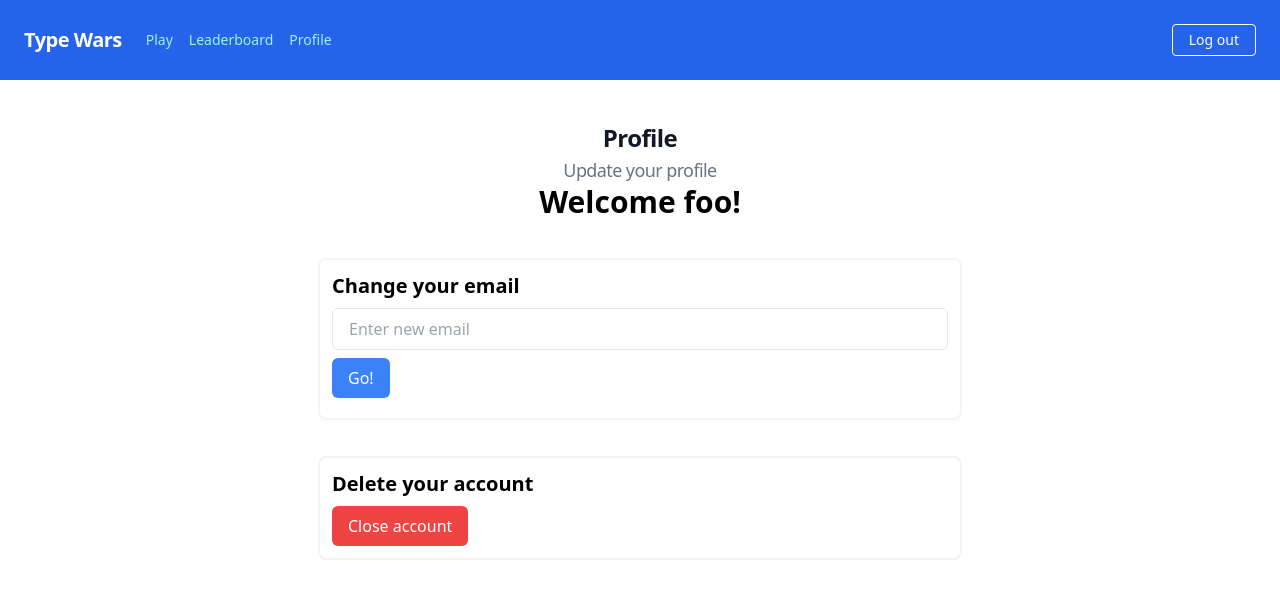
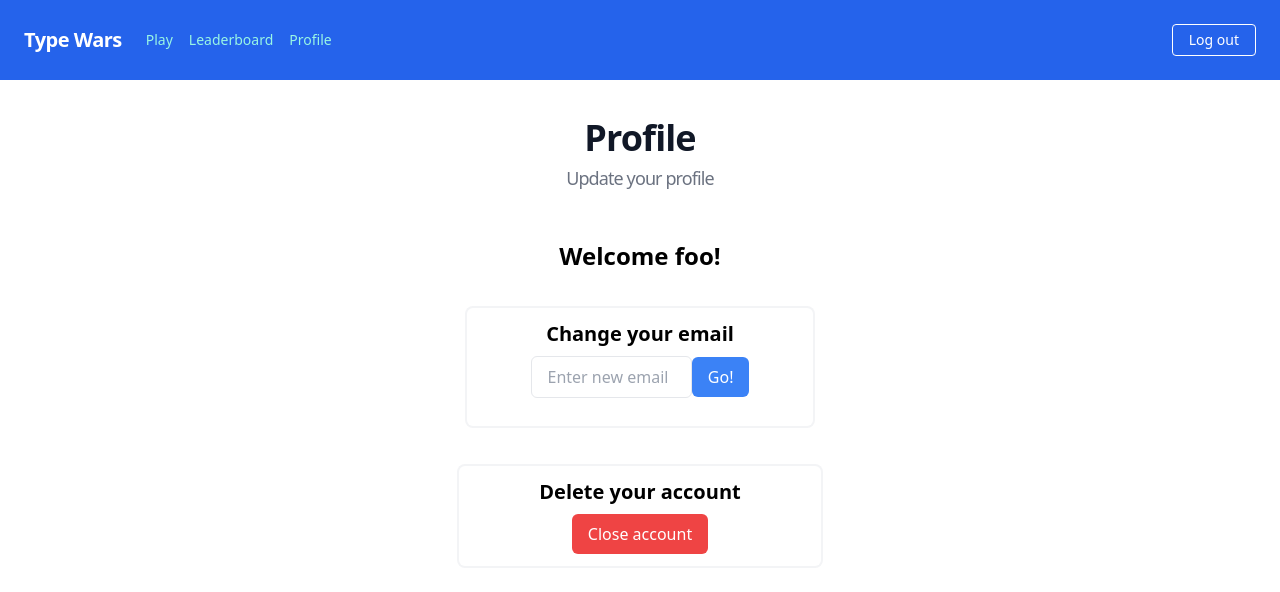
Before and after one commit to jacokyle01/type-wars, a React (Vite) app in the folder frontend/: page / in a window 1280 px wide. Both pictures are taken after a click on the element "Profile". Shown: the top 592 px of the page. Built offline with nearby package versions, Linux system fonts and the light colour scheme.

Commit message:
adjust size of entry boxes

```diff
--- a/frontend/src/components/Profile.tsx
+++ b/frontend/src/components/Profile.tsx
@@ -33,20 +33,21 @@ export const Profile: React.FC<ProfileProps> = ({ user, setView }) => {
   };
 
   return (
-    <>
-      <div className="mt-10 text-center text-2xl font-bold leading-9 tracking-tight text-gray-900">
+    <div id="main-wrap" className="text-center whitespace-nowrap">
+      <div className="mt-10 text-center text-4xl font-bold leading-9 tracking-tight text-gray-900 my-10">
         Profile
-        <div className="text-gray-500 text-lg font-normal">Update your profile</div>
+        <div className="text-gray-500 text-lg font-normal py-2">Update your profile</div>
       </div>
-      <h1 className="text-3xl font-bold mb-4 text-center">Welcome {user.name}!</h1>
-      <div id="email-wrap" className="w-1/2 rounded-md ring-2 ring-gray-100 p-3 my-10 mx-auto">
+      <h1 className="text-2xl font-bold mb-4 text-center">Welcome {user.name}!</h1>
+      <div className="flex flex-col items-center">
+        <div id="email-wrap" className="inline-block rounded-md ring-2 ring-gray-100 p-3 my-5">
           <h2 className="text-xl font-semibold mb-2">Change your email</h2>
           <input
             value={emailInput}
             onChange={handleChange}
             type="text"
             placeholder="Enter new email"
-          className="w-full px-4 py-2 mb-2 border rounded-md focus:outline-none focus:border-blue-500"
+            className="w-1/2 px-4 py-2 mb-2 border rounded-md focus:outline-none focus:border-blue-500"
           />
           <button
             onClick={() => handleChangeEmail()}
@@ -56,8 +57,8 @@ export const Profile: React.FC<ProfileProps> = ({ user, setView }) => {
           </button>
           <h3 className="mt-2">{apiResult}</h3>
         </div>
-      <div id="delete-wrap" className="w-1/2 rounded-md ring-2 ring-gray-100 p-3 my-10 mx-auto">
-        <h2 className="text-xl font-semibold mb-2 ">Delete your account</h2>
+        <div id="delete-wrap" className="inline-block rounded-md ring-2 ring-gray-100 p-3 px-20 my-5">
+          <h2 className="text-xl font-semibold mb-2">Delete your account</h2>
           <button
             onClick={() => handleDeleteAccount()}
             className="px-4 py-2 text-white bg-red-500 rounded-md hover:bg-red-600 focus:outline-none focus:bg-red-600"
@@ -65,6 +66,7 @@ export const Profile: React.FC<ProfileProps> = ({ user, setView }) => {
             Close account
           </button>
         </div>
-    </>
+      </div>
+    </div>
   );
 };
```
Lines whose indentation alone changed are shown as unchanged.
